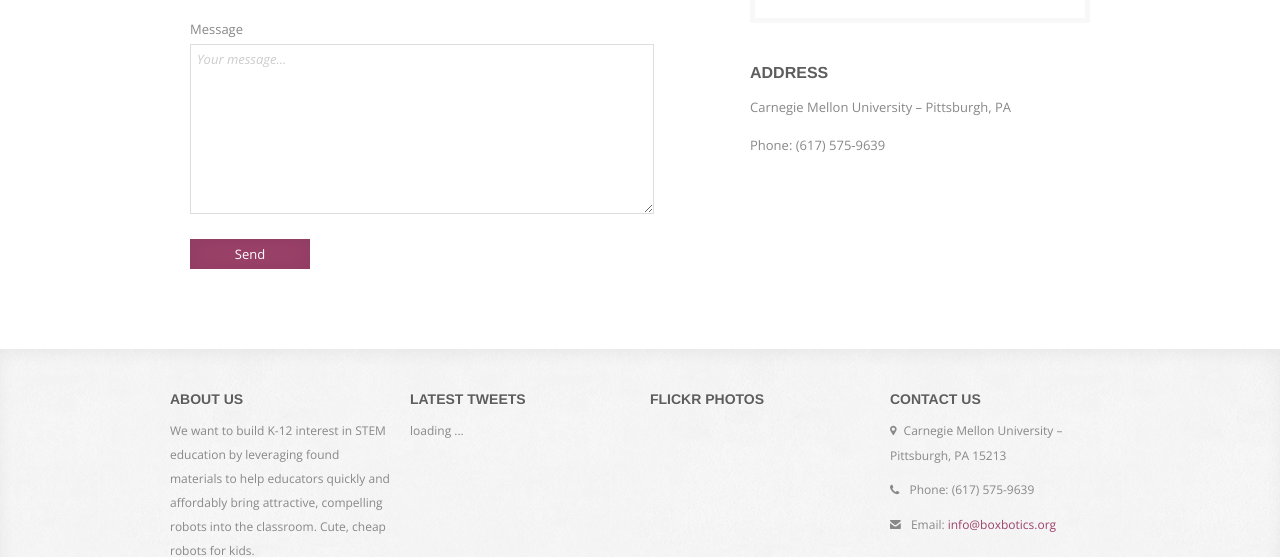
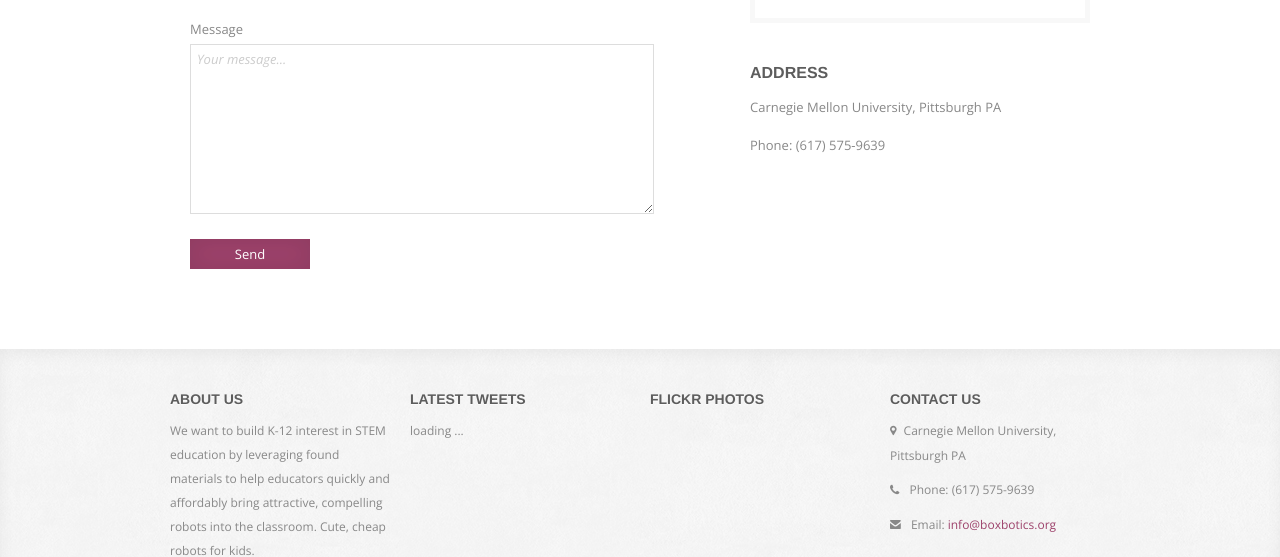
Before and after one commit to paulmand3l/boxbotics, a Jekyll site: the page built from _posts/2013-03-18-contact.html, in a window 1280 px wide. Shown: the part 600-1157 px from the top of the page. Built offline with Jekyll 4.4.1, drawn with Linux system fonts in a browser that asks for light colours; some web fonts are replaced.

Commit message:
addresses

```diff
--- a/_layouts/default.html
+++ b/_layouts/default.html
@@ -87,7 +87,7 @@
                     </div>
                     <div class="widget span3">
                         <h4>Contact Us</h4>
-                        <p><i class="icon-map-marker"></i>Carnegie Mellon University – Pittsburgh, PA 15213</p>
+                        <p><i class="icon-map-marker"></i>Carnegie Mellon University, Pittsburgh PA</p>
                         <p><i class="icon-phone"></i> Phone: (617) 575-9639</p>
                         <p><i class="icon-envelope-alt"></i> Email: <a href="">info@boxbotics.org</a></p>
                     </div>
--- a/_posts/2013-03-18-contact.html
+++ b/_posts/2013-03-18-contact.html
@@ -35,7 +35,7 @@ title: Contact
             <h4>We Are Here</h4>
             <div class="map"></div>
             <h4>Address</h4>
-            <p>Carnegie Mellon University – Pittsburgh, PA</p>
+            <p>Carnegie Mellon University, Pittsburgh PA</p>
             <p>Phone: (617) 575-9639</p>
         </div>
     </div>
```
